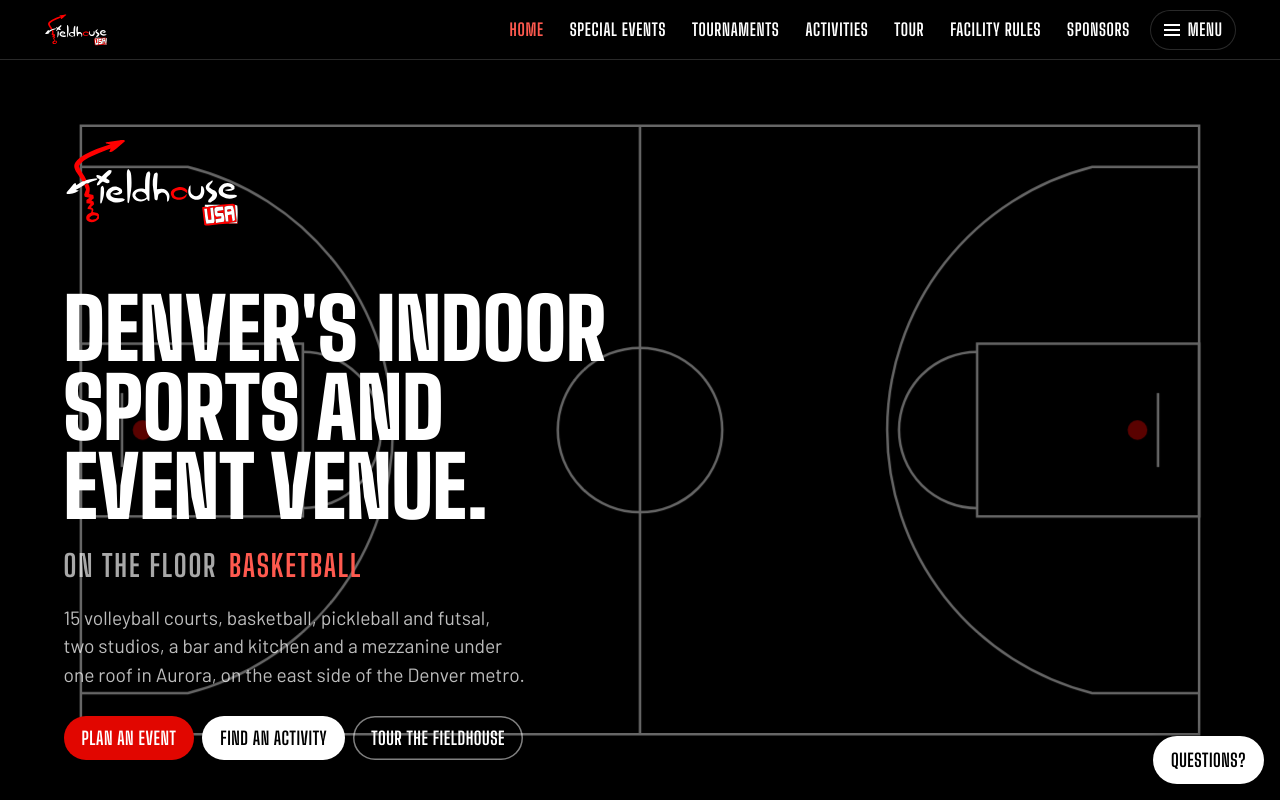
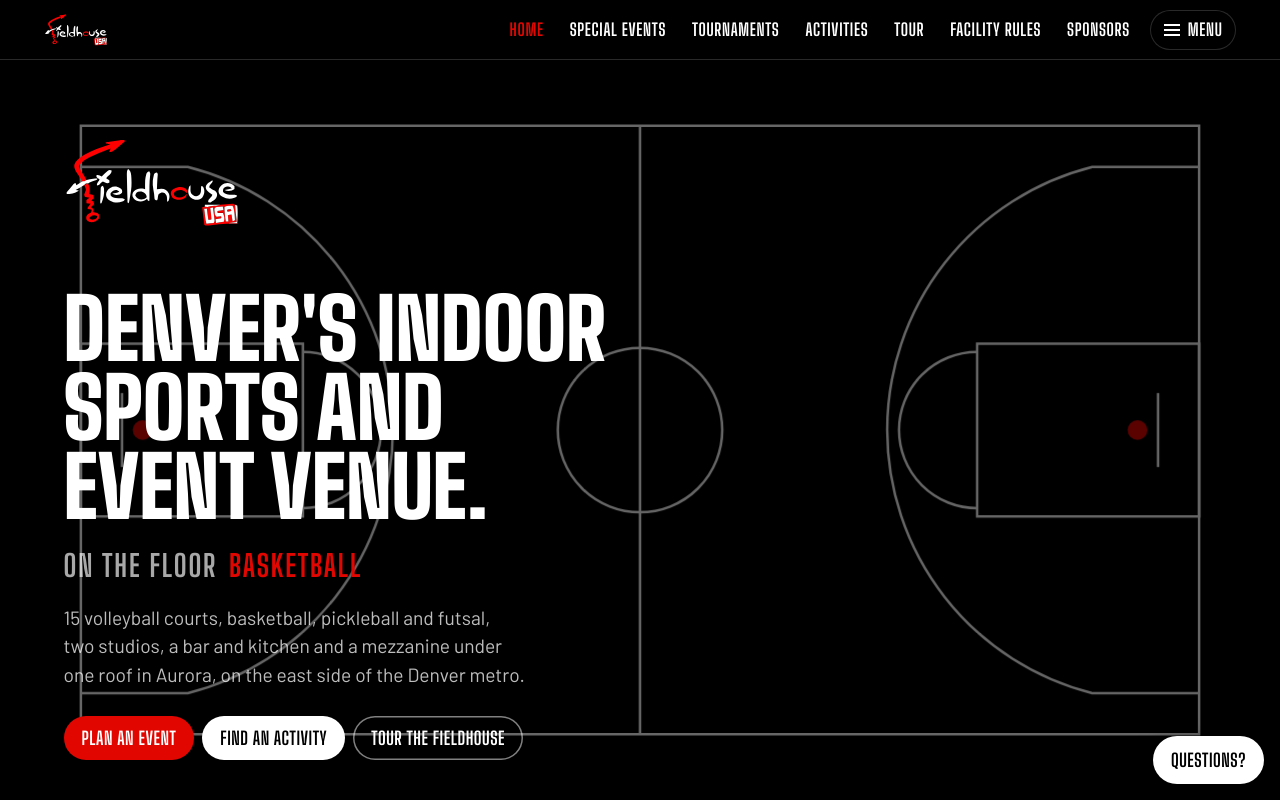
Before and after one commit to 10xequity/afh, a plain HTML site: page index.html in a window 1280 px wide. Shown: the top 800 px of the page. Drawn offline with Linux system fonts and the light colour scheme.

Commit message:
One red: the lighter tint now uses the main red everywhere
Co-Authored-By: Claude Opus 5.5 <noreply@anthropic.com>

```diff
--- a/assets/site.css
+++ b/assets/site.css
@@ -1,6 +1,6 @@
 /* FieldhouseUSA: shared styles for every page. Black, white, one red. No blur, no gradients, no always-on animation except the hero court. */
 :root{
-  --black:#000;--white:#fff;--red:#e10600;--red-d:#bf0500;--red-t:#ff5a4f;--panel:#0d0d0d;--panel-2:#161616;--ink-2:rgba(255,255,255,.74);--ink-3:rgba(255,255,255,.66);--line:rgba(255,255,255,.16);
+  --black:#000;--white:#fff;--red:#e10600;--red-d:#bf0500;--red-t:var(--red);--panel:#0d0d0d;--panel-2:#161616;--ink-2:rgba(255,255,255,.74);--ink-3:rgba(255,255,255,.66);--line:rgba(255,255,255,.16);
   --court:#c8742f;
   --display:'Big Shoulders Display',Impact,'Arial Narrow Bold',sans-serif;
   --body:'Barlow',system-ui,-apple-system,'Segoe UI',sans-serif;
```
Also changed, not shown: 404.html (+1 -1 lines).
